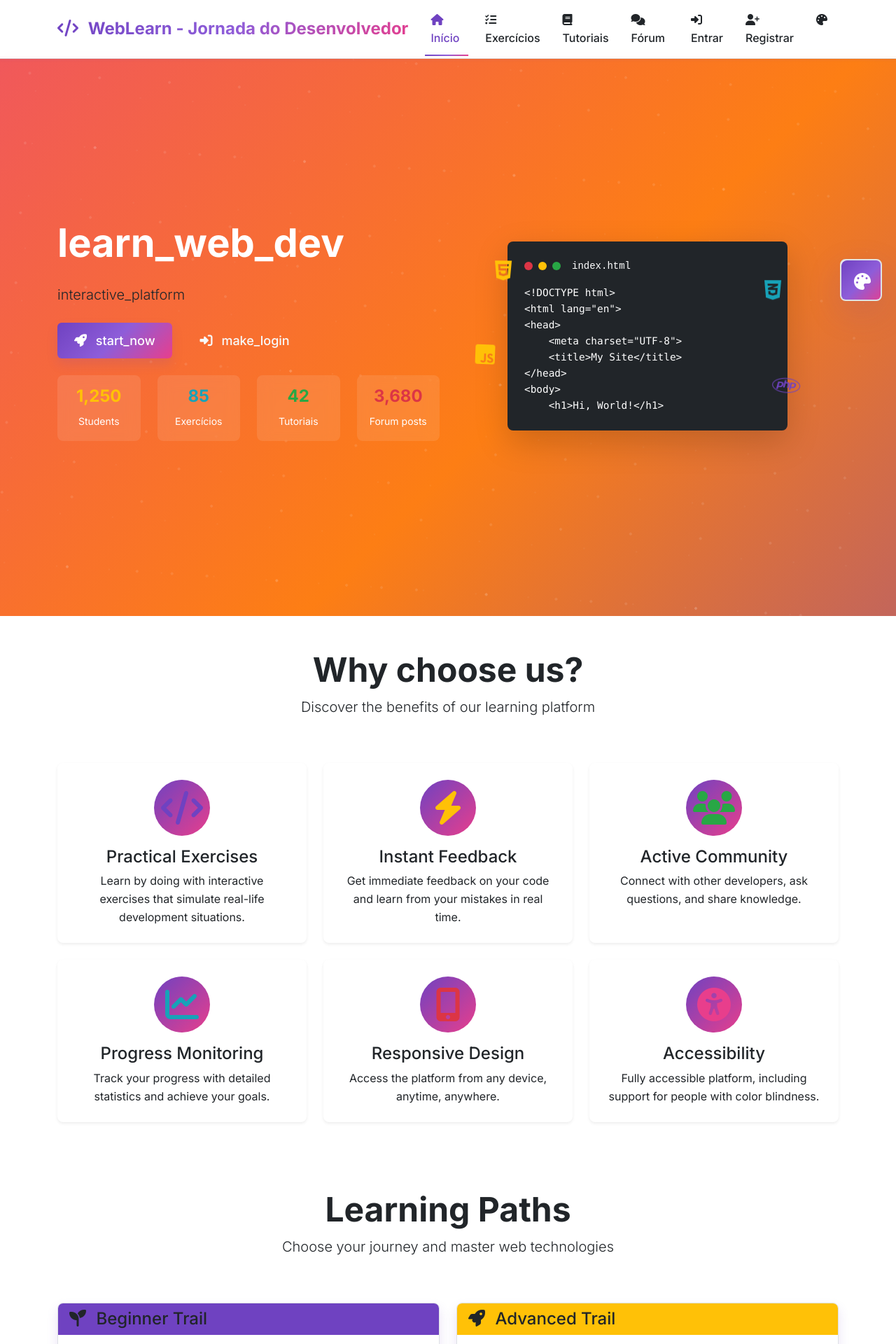
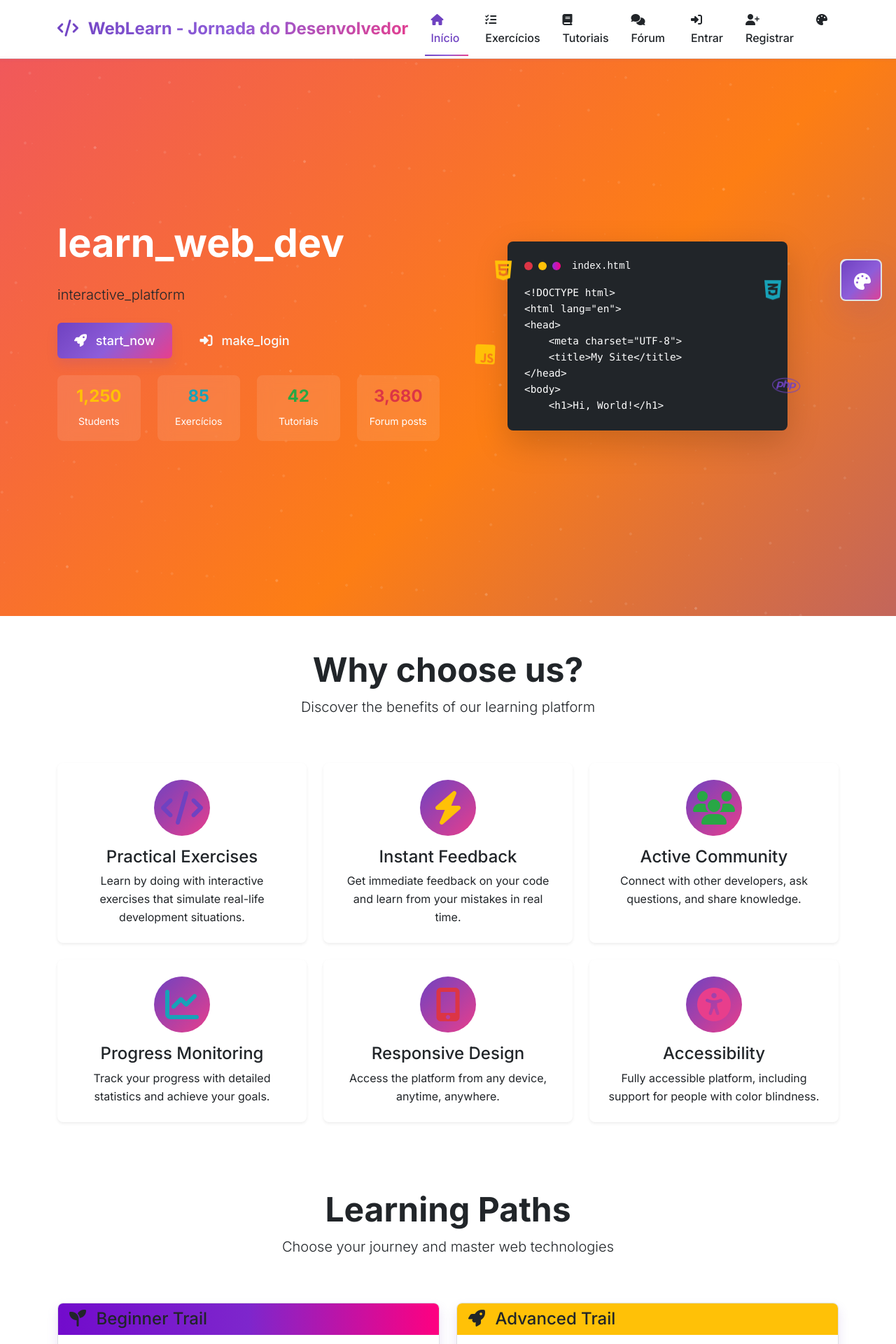
Before and after one commit to nicolasH344/gelsomini-te-amo, a PHP site: page /en/index.php in a window 1280 px wide. Shown: the top 1920 px of the page at 70% size. Run offline with PHP 8.4, Linux system fonts and the light colour scheme; some libraries are stand-ins or nearby versions.

Commit message:
mudanças no style

```diff
--- a/style.css
+++ b/style.css
@@ -328,8 +328,9 @@ body {
 }
 
 .btn-success {
-    background: var(--success-color);
-    color: var(--text-light);
+    /* A mágica acontece aqui! */
+    background: linear-gradient(to right, #8e2de2, #ff0080);
+    color: var(--text-light); /* Mantém a cor do texto branca */
 }
 
 .btn-warning {
@@ -453,9 +454,9 @@ body {
     padding: 0.375rem 0.75rem;
 }
 
-.bg-primary { background: var(--primary-color) !important; }
+.bg-primary { background: linear-gradient(to right, #720bcc,#7e26cc ,#ff0080)  !important; }
 .bg-secondary { background: var(--secondary-color) !important; }
-.bg-success { background: var(--success-color) !important; }
+.bg-success { background: linear-gradient(to right, #8e2de2, #ff0080) !important; }
 .bg-warning { background: var(--warning-color) !important; }
 .bg-danger { background: var(--danger-color) !important; }
 .bg-info { background: var(--info-color) !important; }
```
